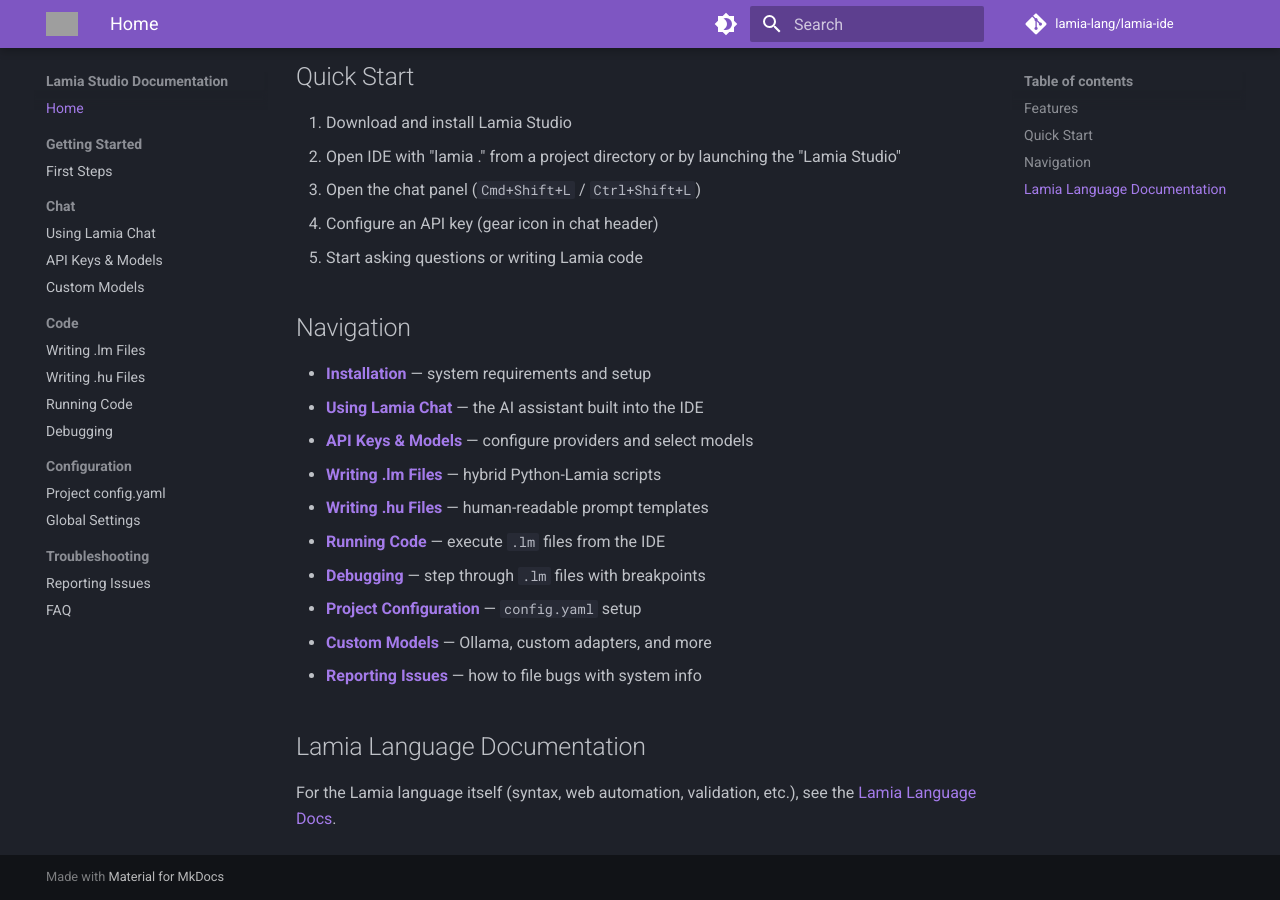
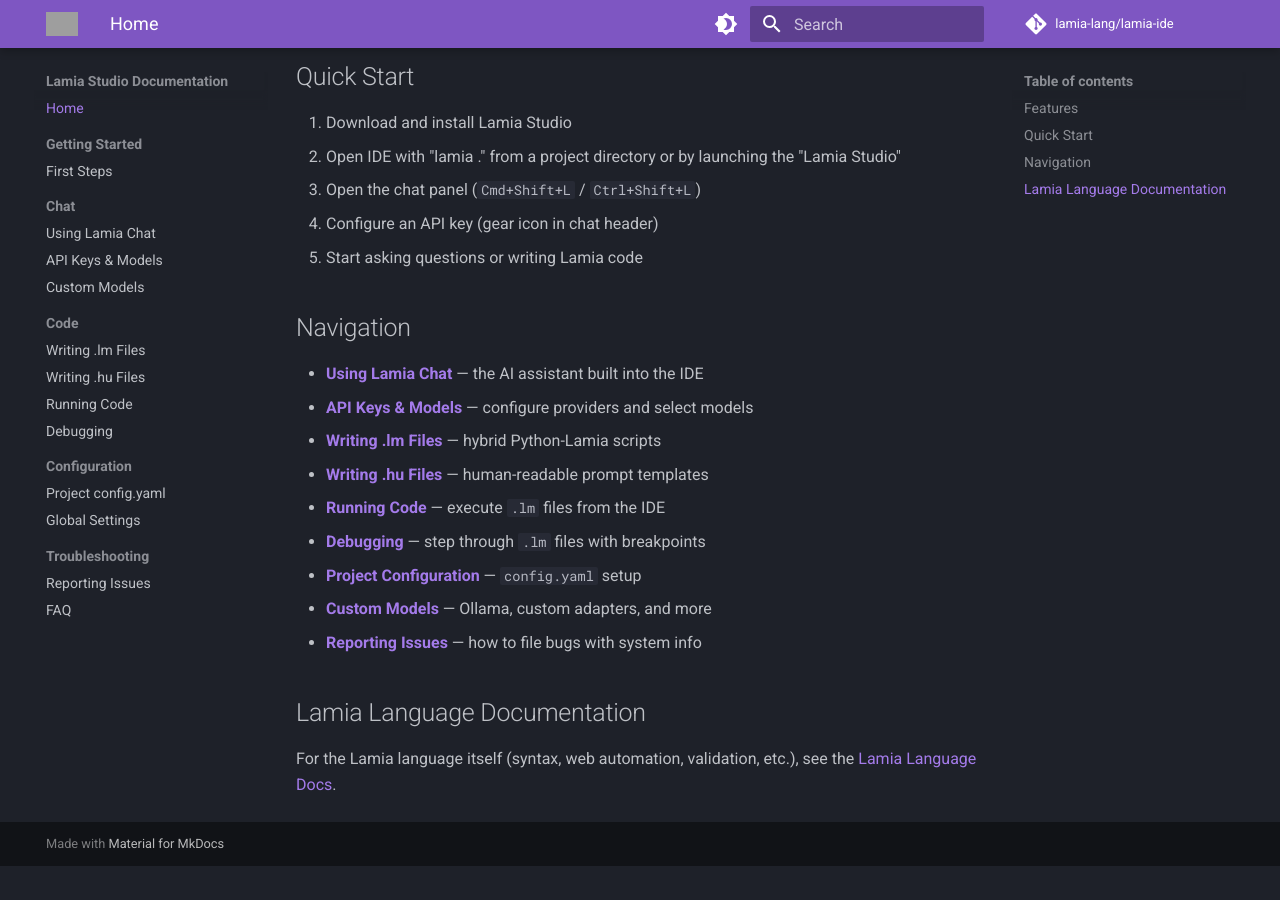
Before and after one commit to lamia-lang/lamia-ide, an MkDocs documentation site: the page built from docs/index.md, in a window 1280 px wide and 900 px high, scrolled down 565 px. Built offline with MkDocs 1.6.1 and Material for MkDocs 9.7.7, drawn with Linux system fonts in a browser that asks for light colours; comment, search, counter and statistics services are not loaded; after the commit the page ends 1431 px from its top, so only the background shows below that; grey boxes are pictures that could not be loaded.

Commit message:
delete the last trace of deleted document

```diff
--- a/docs/index.md
+++ b/docs/index.md
@@ -20,7 +20,6 @@
 
 ## Navigation
 
-- **[Installation](getting-started/installation.md)** — system requirements and setup
 - **[Using Lamia Chat](chat/using-chat.md)** — the AI assistant built into the IDE
 - **[API Keys & Models](chat/api-keys-and-models.md)** — configure providers and select models
 - **[Writing .lm Files](code/lm-files.md)** — hybrid Python-Lamia scripts
```
